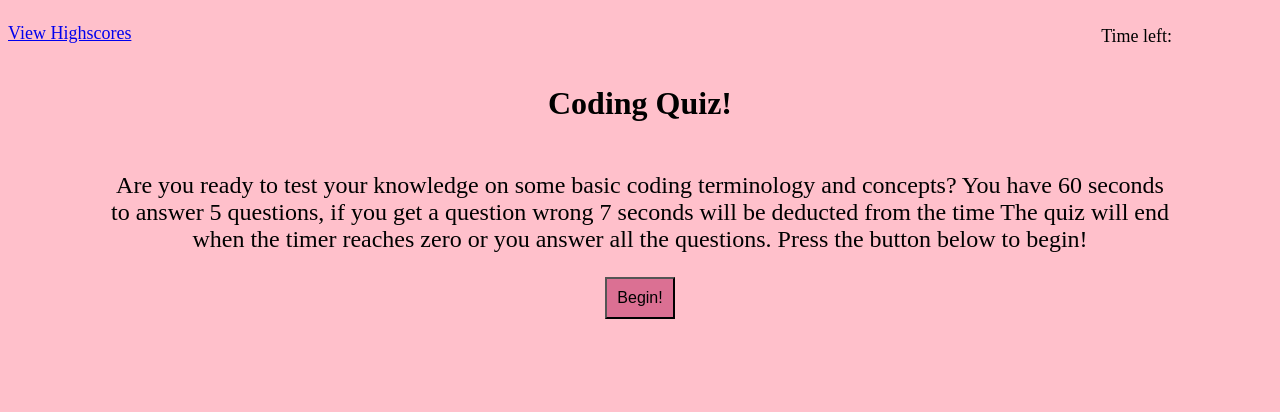
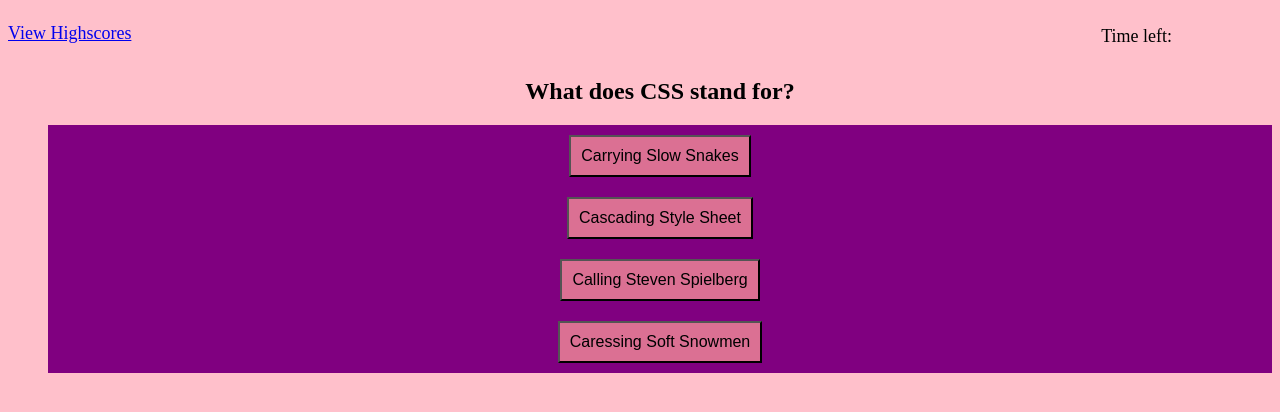
Before and after one commit to EajayD/coding-quiz, a plain HTML site: page index.html in a window 1280 px wide. Both pictures are taken after a click on the button "Begin!". Drawn offline with Linux system fonts and the light colour scheme.

Commit message:
added questions, added function start(onclick) to HTML, tested function for first question

```diff
--- a/index.html
+++ b/index.html
@@ -30,7 +30,7 @@
         </section>
 
 
-    <button id="start">Begin!</button>
+    <button onclick="beginTest()" id="start">Begin!</button>
 
     <!-- Section below will be hidden on page start still WIP -->
 
--- a/script.js
+++ b/script.js
@@ -10,3 +10,53 @@ var choiceFour = document.querySelector("#select4");
 
 // Hides question area on start up
 questions.style.display = "none";
+
+var inquiry = [
+    {
+        question: "What does CSS stand for?",
+        c1: "Carrying Slow Snakes",
+        c2: "Cascading Style Sheet",
+        c3: "Calling Steven Spielberg",
+        c4: "Caressing Soft Snowmen"
+    },
+    {
+        question: " A boolean is ______.",
+        c1: "a ghost",
+        c2: "a string of elements",
+        c3: "an array",
+        c4: "a data type"
+    },
+    {
+        question: "String values must be enclosed within ____ when being assigned to variables",
+        c1: "quotation marks",
+        c2: "a blanket",
+        c3: "curly braces",
+        c4: "parenthesis"
+    },
+    {
+        question: "In CSS, when something is written as 'button:hover' for example; hover is considered what?",
+        c1: "A concat variable",
+        c2: "A psuedo class",
+        c3: "A function",
+        c4: "A reclassification"
+    },
+    {
+        question: "What does DOM stand for?",
+        c1: "Deliberate Order Management",
+        c2: "Designing Other Messages",
+        c3: "Document Object Model",
+        c4: "Don't Open Master"
+    }
+];
+
+function beginTest() {
+    questions.style.display = "block";
+    instructions.style.display = "none";
+    start.style.display = "none";
+
+    ask.textContent = (inquiry[0].question);
+    choiceOne.textContent = (inquiry[0].c1);
+    choiceTwo.textContent = (inquiry[0].c2);
+    choiceThree.textContent = (inquiry[0].c3);
+    choiceFour.textContent = (inquiry[0].c4);
+}
```
